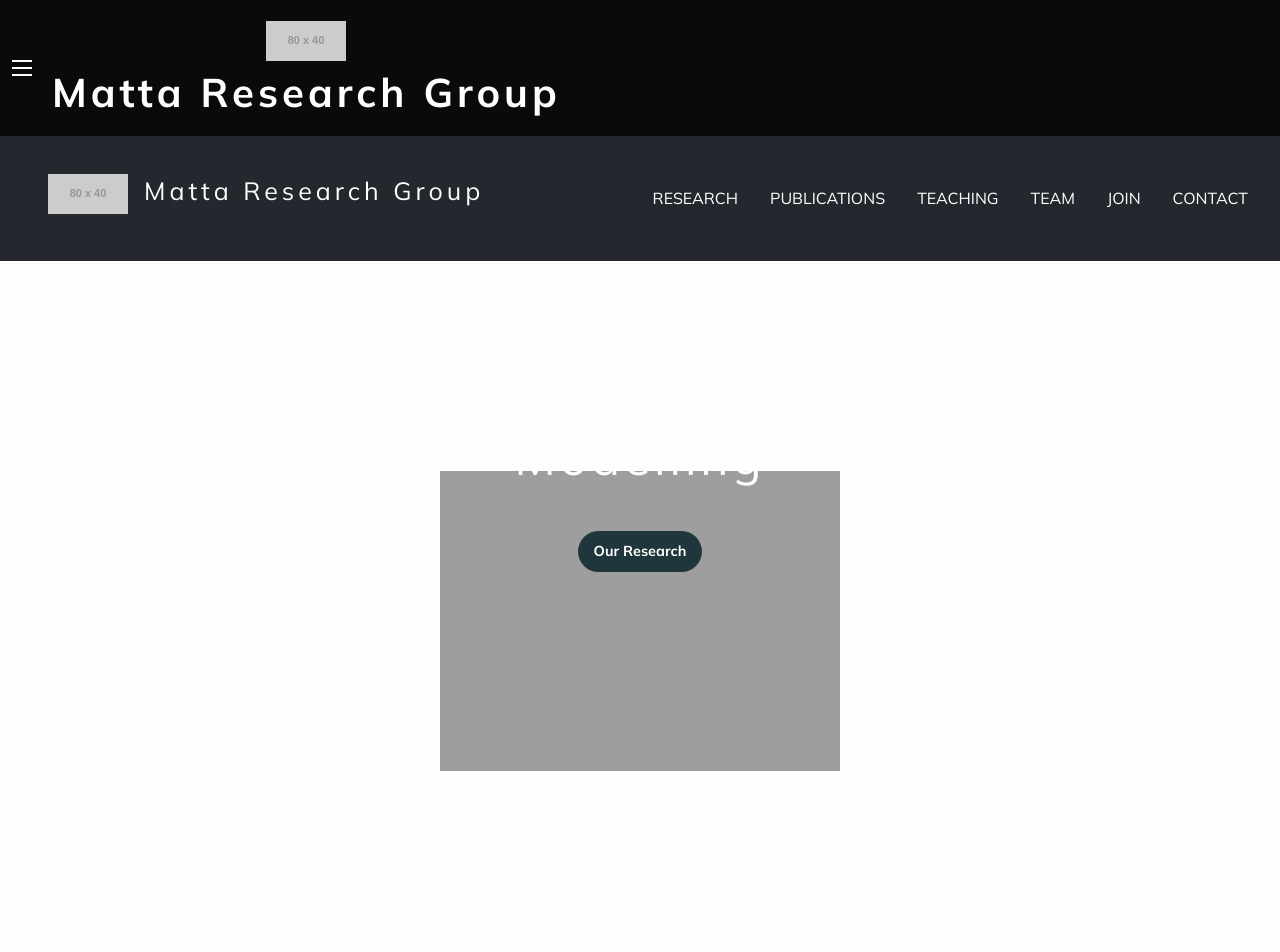
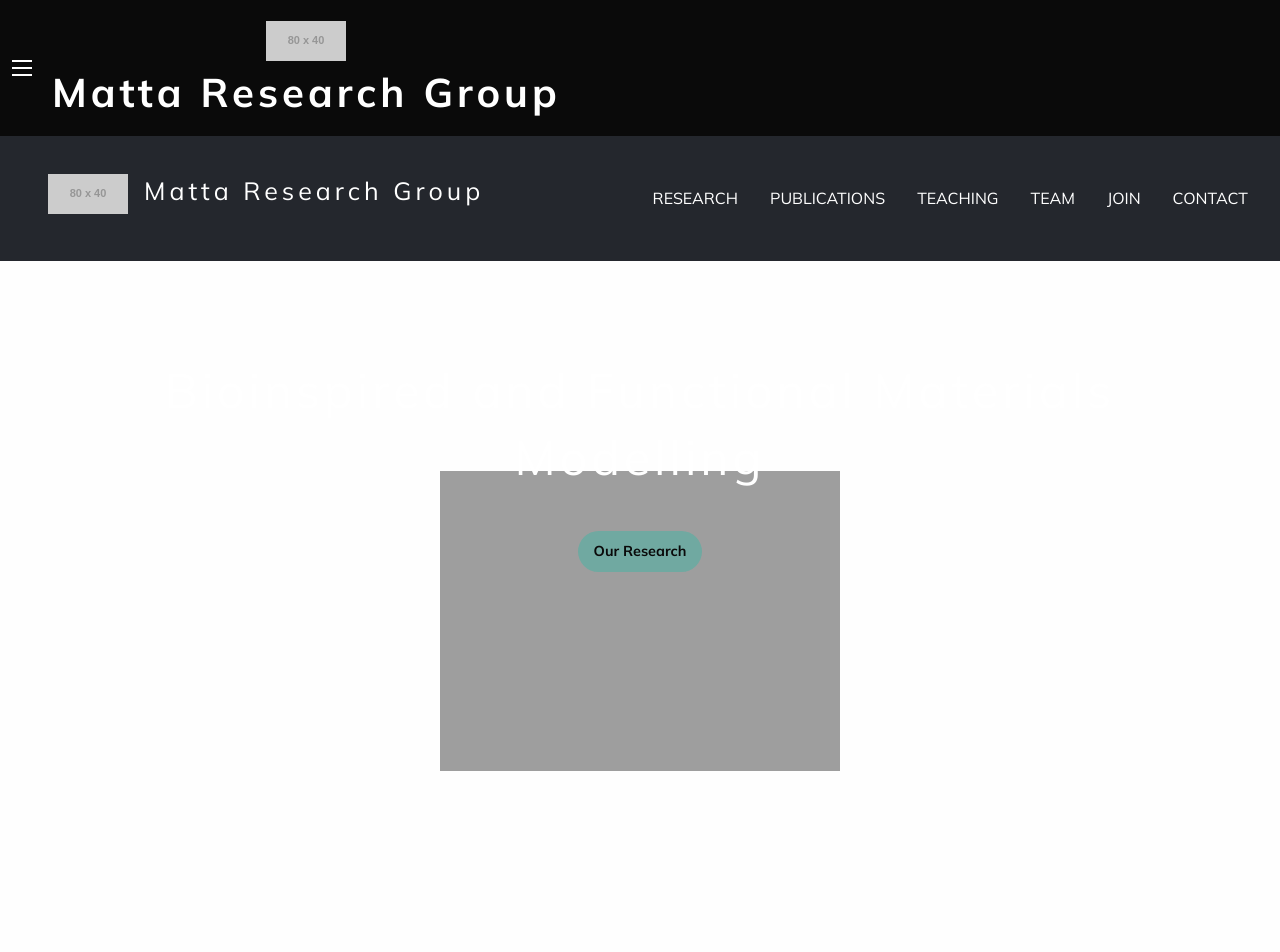
Before and after one commit to matta-research-group/matta-research-group.github.io, a Jekyll site: the page built from index.md, in a window 1280 px wide. Shown: the top 952 px of the page. Built offline with Jekyll 4.4.1, drawn with Linux system fonts in a browser that asks for light colours; a script that is not in the unit is left out; comment, search, counter and statistics services are not loaded.

Commit message:
updated research button

```diff
--- a/_layouts/home.html
+++ b/_layouts/home.html
@@ -10,7 +10,7 @@ Hero image
       <div class="cell small-12 margin-top-3">
         <div class="text-center padding-3 font-bold">
           <h1><span class="color-white font-wide">{{ page.hero_title}}</span></h1>
-          <a href="/research" class="button warning rounded margin-top-2">Our Research</a>
+          <a href="/research" class="button success rounded margin-top-2">Our Research</a>
         </div>
       </div>
     </div>
```
